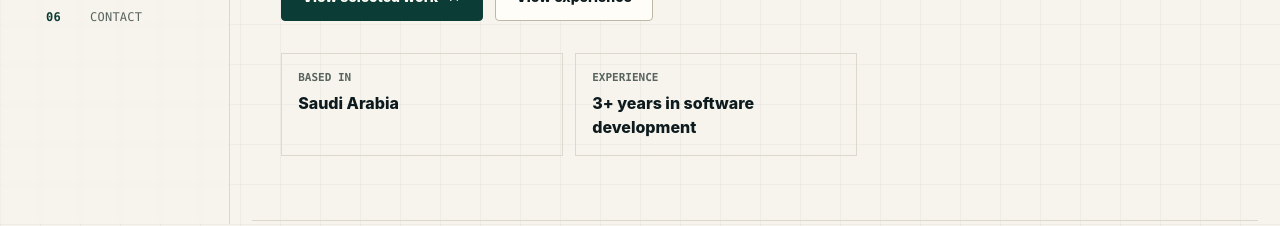
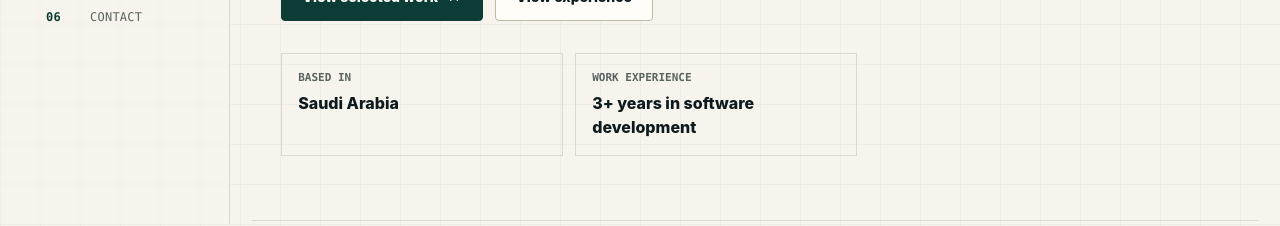
Before and after one commit to alsiddegmohmmed/alsiddegmohmmed.github.io, a Next.js app: page / in a window 1280 px wide. Shown: the part 576-802 px from the top of the page. Built offline with nearby package versions, Linux system fonts and the light colour scheme.

Commit message:
Update 'Experience' label to 'Work Experience'

```diff
--- a/components/hero/Hero.tsx
+++ b/components/hero/Hero.tsx
@@ -62,7 +62,7 @@ export function Hero() {
 
           <div className="motion-panel border border-line bg-surface/70 p-4">
             <dt className="mb-1 font-mono text-[11px] font-extrabold uppercase text-muted">
-              Experience
+             Work Experience
             </dt>
             <dd className="m-0 font-extrabold text-ink">
               3+ years in software development
```
